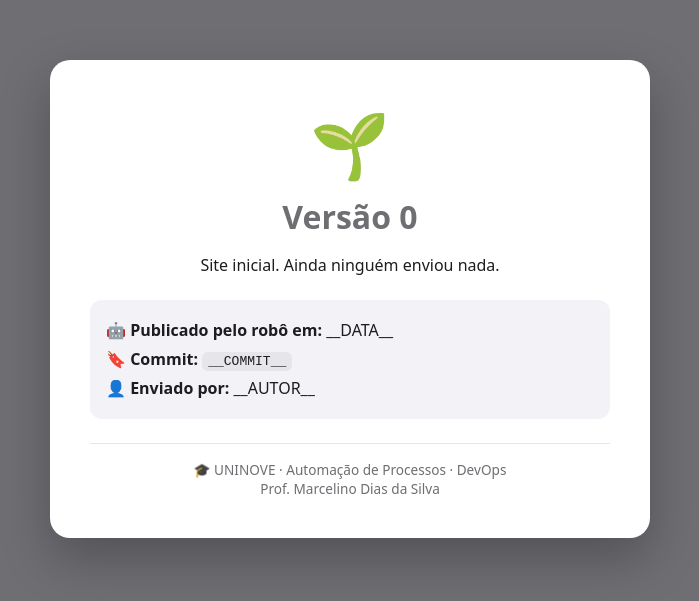
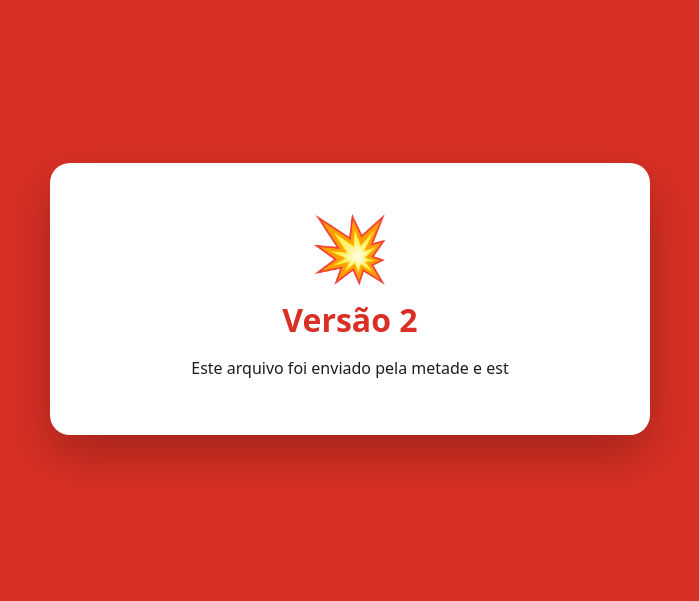
Before and after one commit to jaiel-johabe/Lab-cicd-actions-importado, a plain HTML site: page index.html in a window 1280 px wide. Shown: the part 117-718 px from the top of the page, without its empty margins (290-989 px from the left). Drawn offline with Linux system fonts and the light colour scheme.

Commit message:
Update index.html

```diff
--- a/index.html
+++ b/index.html
@@ -3,7 +3,7 @@
 <head>
   <meta charset="UTF-8">
   <meta name="viewport" content="width=device-width, initial-scale=1.0">
-  <title>Meu site - Versão 0</title>
+  <title>Meu site - Versão 2</title>
   <style>
     body {
       margin: 0;
@@ -11,7 +11,7 @@
       display: grid;
       place-items: center;
       font-family: system-ui, "Segoe UI", Roboto, sans-serif;
-      background: #6e6e73;
+      background: #d93025;
       padding: 1rem;
     }
     .cartao {
@@ -25,7 +25,7 @@
       color: #1d1d1f;
     }
     .emoji { font-size: 4rem; }
-    h1 { margin: .5rem 0; color: #6e6e73; }
+    h1 { margin: .5rem 0; color: #d93025; }
     .versao {
       margin-top: 1.5rem;
       padding: 1rem;
@@ -40,20 +40,6 @@
 </head>
 <body>
   <main class="cartao">
-    <div class="emoji">🌱</div>
-    <h1>Versão 0</h1>
-    <p>Site inicial. Ainda ninguém enviou nada.</p>
-
-    <div class="versao">
-      🤖 <strong>Publicado pelo robô em:</strong> __DATA__<br>
-      🔖 <strong>Commit:</strong> <code>__COMMIT__</code><br>
-      👤 <strong>Enviado por:</strong> __AUTOR__
-    </div>
-
-    <footer>
-      🎓 UNINOVE · Automação de Processos · DevOps<br>
-      Prof. Marcelino Dias da Silva
-    </footer>
-  </main>
-</body>
-</html>
+    <div class="emoji">💥</div>
+    <h1>Versão 2</h1>
+    <p>Este arquivo foi enviado pela metade e est
```
